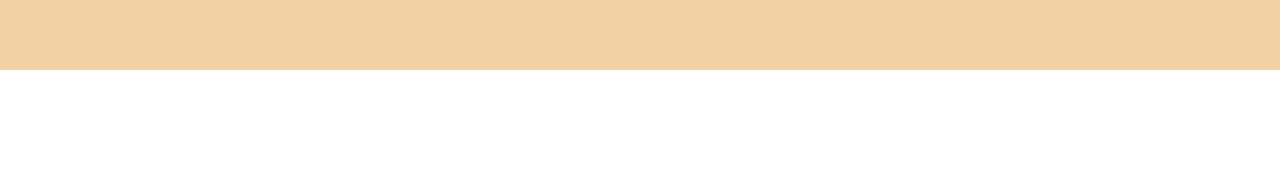
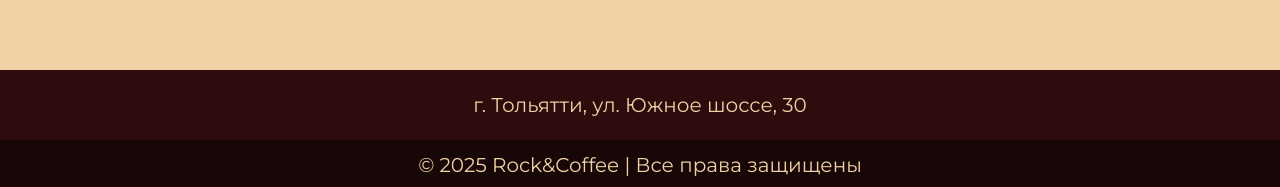
Before and after one commit to Borovkov-S/rock-coffee, a React (Vite) app: page / in a window 1280 px wide. Shown: the part 3647-3834 px from the top of the page. Before the commit the page ends 3717 px from the top, so only its background shows below. Built offline with nearby package versions, Linux system fonts and the light colour scheme.

Commit message:
Верстка футера

```diff
--- a/src/App.tsx
+++ b/src/App.tsx
@@ -1,4 +1,4 @@
-import { AppColumn, Header, Page } from "./components";
+import { AppColumn, Footer, Header, Page } from "./components";
 import { Route, Routes } from "react-router-dom";
 import { Main } from "./pages";
 
@@ -19,6 +19,7 @@ function App() {
                     <Route path="/contacts" element={<div>Контакты</div>} />
                 </Routes>
             </Page>
+            <Footer />
         </AppColumn>
     );
 }
--- a/src/components/_index.scss
+++ b/src/components/_index.scss
@@ -1,4 +1,5 @@
 @use './app-column/app-column.module.scss';
 @use './header/header.module.scss';
 @use './page/page.module.scss';
-@use './title/title.module.scss'
+@use './title/title.module.scss';
+@use './footer/footer.module.scss'
--- /dev/null
+++ b/src/components/footer/footer.module.scss
@@ -0,0 +1,14 @@
+.footer {
+    // background-color: var(--color-brown);
+    text-align: center;
+
+    &-address {
+        padding-block: 20px;
+        background-color: var(--color-brown);
+    }
+
+    &-copyright {
+        background-color: #170707;
+        padding-block: 10px;
+    }
+}
--- /dev/null
+++ b/src/components/footer/footer.tsx
@@ -0,0 +1,16 @@
+import type { ReactElement } from "react";
+
+export function Footer(): ReactElement {
+    return (
+        <div className="footer">
+            <div className="footer-inner">
+                <p className="footer-address">
+                    г. Тольятти, ул. Южное шоссе, 30
+                </p>
+                <div className="footer-copyright">
+                    &copy; 2025 Rock&Coffee | Все права защищены
+                </div>
+            </div>
+        </div>
+    );
+}
--- a/src/components/index.ts
+++ b/src/components/index.ts
@@ -2,3 +2,4 @@ export * from './app-column/app-column'
 export * from './header/header'
 export * from './page/page'
 export * from './title/title'
+export * from './footer/footer'
--- a/src/pages/main/components/cources/courses.tsx
+++ b/src/pages/main/components/cources/courses.tsx
@@ -13,25 +13,25 @@ export function Cources(): ReactElement {
                 <ul className="cources-list">
                     <li className="cources-item">
                         <figure>
-                            <img src={vocalTeacher} alt="" className="cources-image" />
+                            <img src={vocalTeacher} alt="vocal-teacher" className="cources-image" />
                             <figcaption>Вокал, Фортепиано</figcaption>
                         </figure>
                     </li>
                     <li className="cources-item">
                         <figure>
-                            <img src={drumsTeacher} alt="" className="cources-image" />
+                            <img src={drumsTeacher} alt="drums-teacher" className="cources-image" />
                             <figcaption>Барабаны</figcaption>
                         </figure>
                     </li>
                     <li className="cources-item">
                         <figure>
-                            <img src={guitarTeacher} alt="" className="cources-image" />
+                            <img src={guitarTeacher} alt="guitar-teacher" className="cources-image" />
                             <figcaption>Гитара</figcaption>
                         </figure>
                     </li>
                     <li className="cources-item">
                         <figure>
-                            <img src={trumpetTeacher} alt="" className="cources-image" />
+                            <img src={trumpetTeacher} alt="trumpet-teacher" className="cources-image" />
                             <figcaption>Труба</figcaption>
                         </figure>
                     </li>
```
